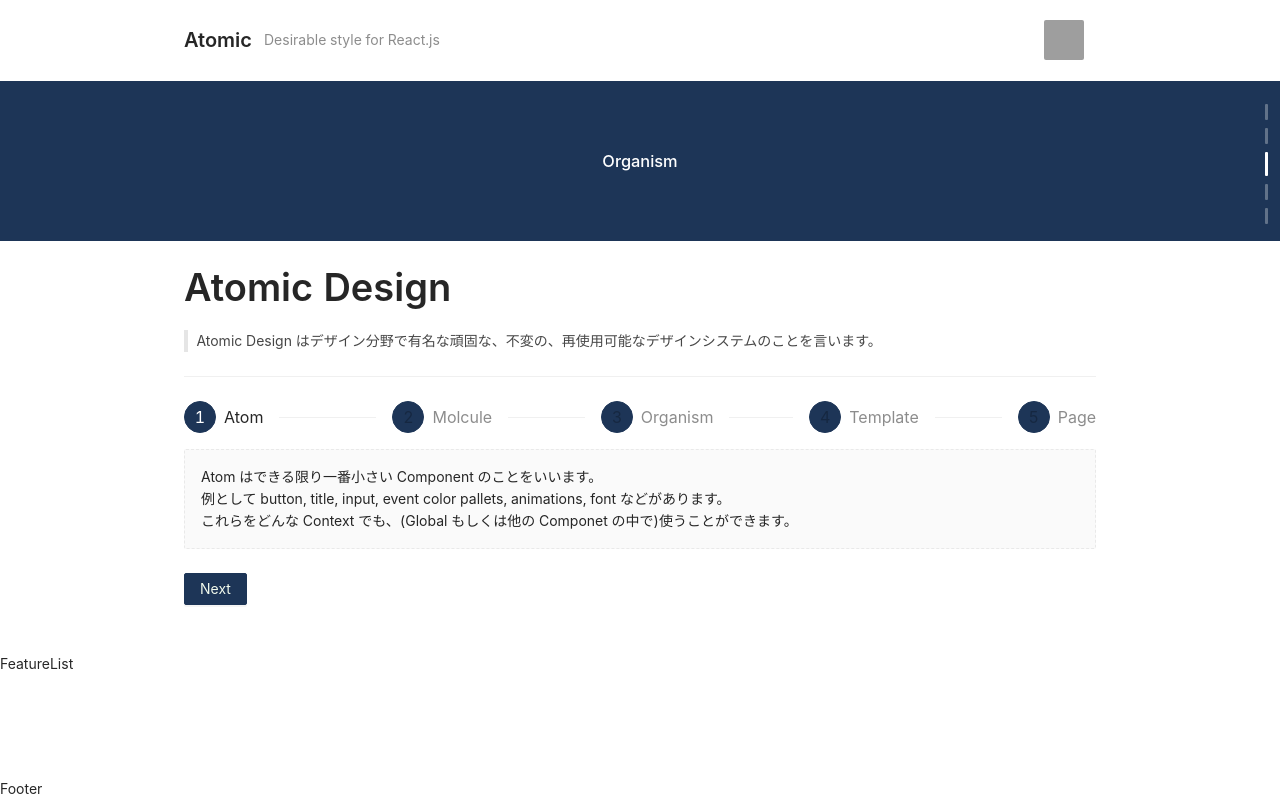
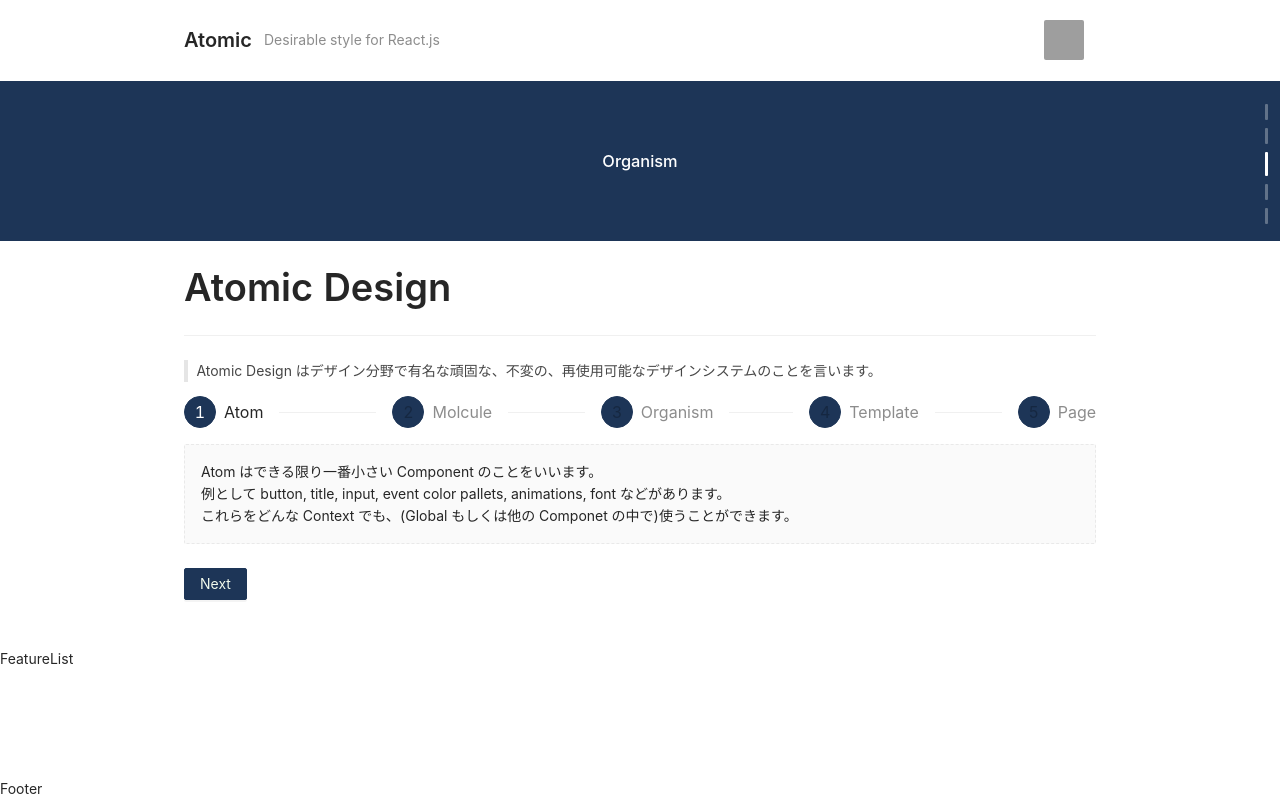
Before and after one commit to TERADA-DANTE/LPs, a React (Create React App) app in the folder atomic/: page / in a window 1280 px wide. Built offline with nearby package versions, Linux system fonts and the light colour scheme; grey boxes are pictures that could not be loaded.

Commit message:
Update structure of Step
- Change molecule to atom

```diff
--- a/atomic/src/components/molcules/Description/index.js
+++ b/atomic/src/components/molcules/Description/index.js
@@ -1,4 +1,5 @@
-import { Typography, Divider } from 'antd'
+import { Typography } from 'antd'
+import Divider from 'components/atoms/Divider/index'
 
 const { Title, Paragraph } = Typography
 
@@ -6,6 +7,7 @@ export default function ({ title, paragraph }) {
   return (
     <>
       <Title>{title}</Title>
+      <Divider />
       <Paragraph>
         <blockquote>{paragraph}</blockquote>
       </Paragraph>
--- a/atomic/src/components/organisms/Hero/index.js
+++ b/atomic/src/components/organisms/Hero/index.js
@@ -1,8 +1,8 @@
 import React from 'react'
 import styled from 'styled-components'
-import Step from 'components/molcules/Step/index'
+import Step from 'components/atoms/Step/index'
 import Description from 'components/molcules/Description/index'
-import Divider from 'components/atoms/Devider/index'
+
 const Wrapper = styled.div`
   @media screen and (max-width: 960px) {
     width: 100vw;
@@ -20,7 +20,6 @@ const Hero = () => {
   return (
     <Wrapper>
       <Description title={title} paragraph={paragraph} />
-      <Divider />
       <Step />
     </Wrapper>
   )
```
Also changed, not shown: atomic/src/components/atoms/Divider/index.js (renamed from atomic/src/components/atoms/Devider/index.js), atomic/src/components/atoms/Step/index.css (renamed from atomic/src/components/molcules/Step/index.css), atomic/src/components/atoms/Step/index.js (renamed from atomic/src/components/molcules/Step/index.js).
